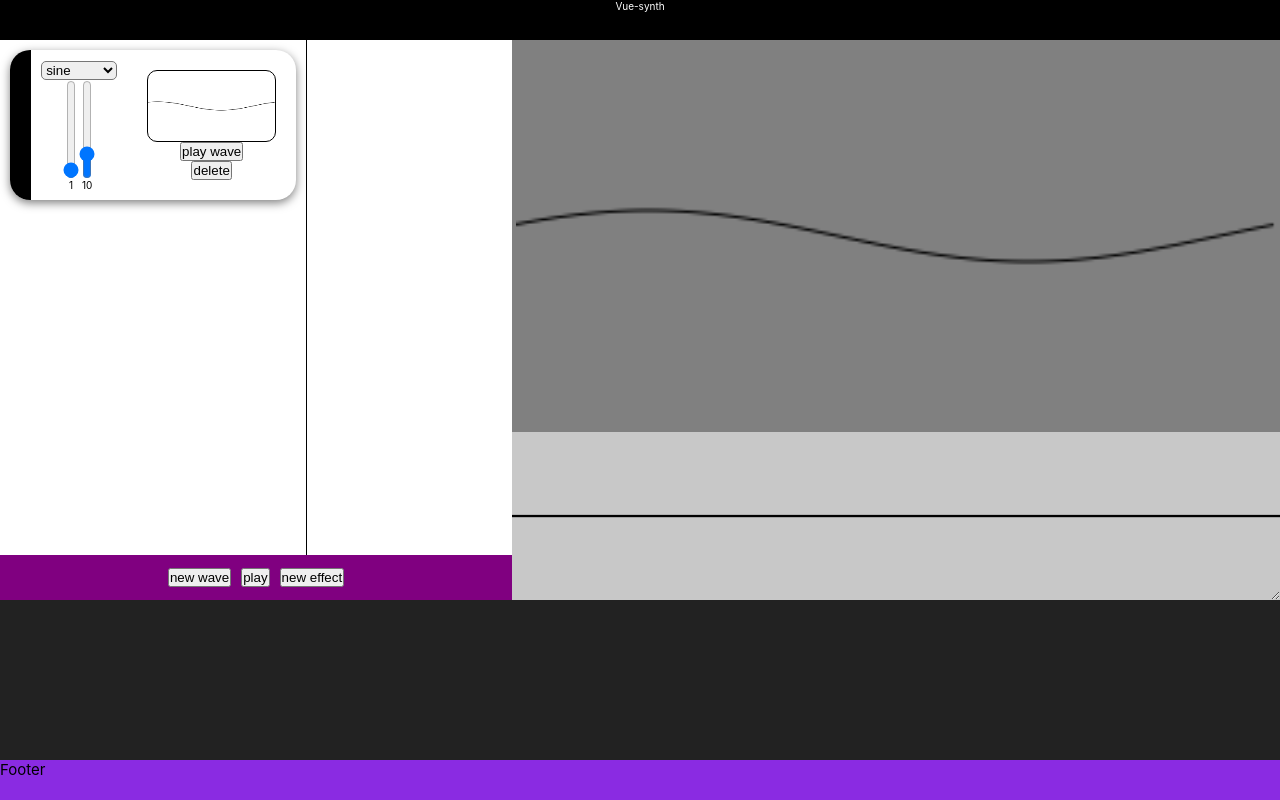
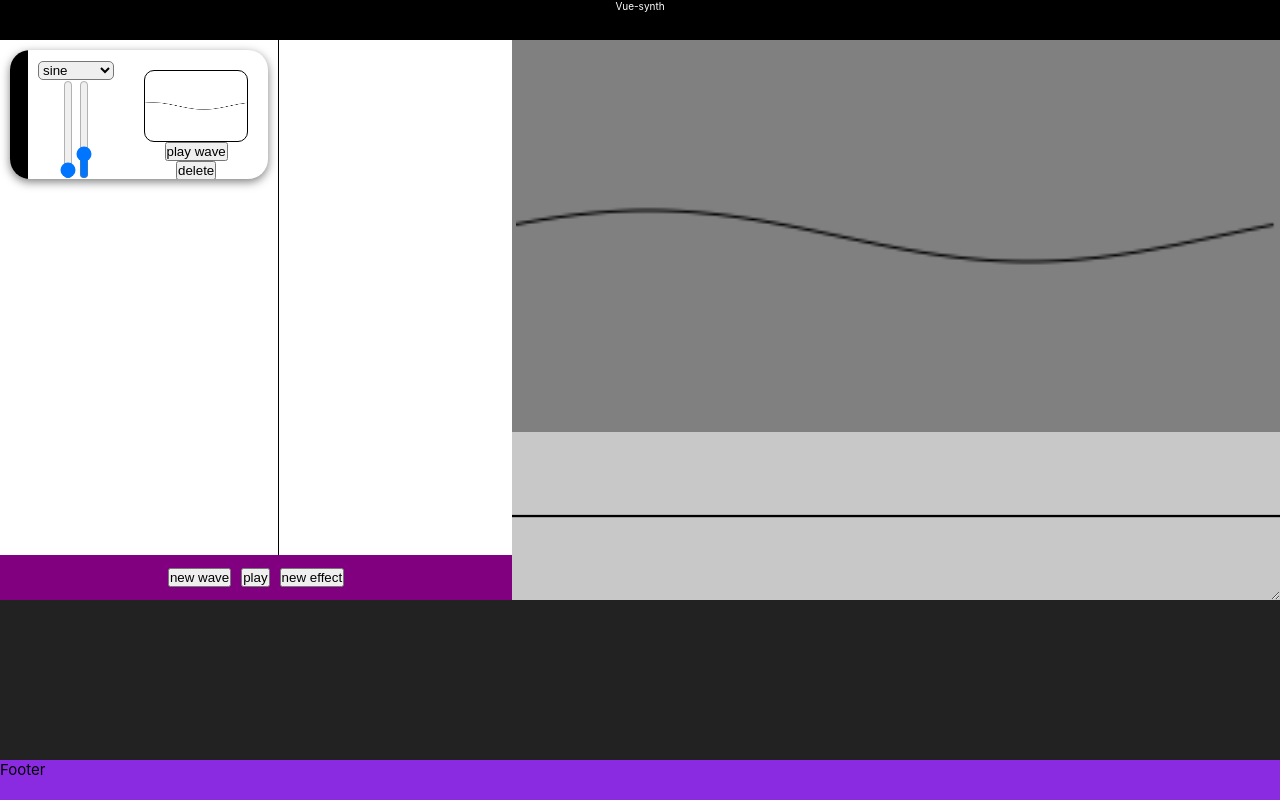
Before and after one commit to guillermoVicenteGonzalez/vue-synth, a Vue app in the folder vue-synth/: page /test in a window 1280 px wide. Both pictures are taken after a click on the button "new wave". Built offline with nearby package versions, Linux system fonts and the light colour scheme.

Commit message:
fixed card dimensions

```diff
--- a/vue-synth/src/components/Waves/AudioModuleCard.vue
+++ b/vue-synth/src/components/Waves/AudioModuleCard.vue
@@ -7,15 +7,18 @@
 <script setup lang="ts"></script>
 
 <style scoped lang="scss">
-$card-width: 30rem;
+$card-width: 100rem;
 $card-height: 15rem;
 $card-padding: 2rem;
 
 .moduleCard {
   max-width: $card-width;
   width: 100%;
-  max-height: $card-height;
-  height: 100%;
+  // max-height: $card-height;
+  // height: 100%;
+  height: fit-content;
+  aspect-ratio: 2/1;
+
 
   box-shadow: 0 0.3rem 1rem rgba(0, 0, 0, 0.5);
   border-radius: 20px;
--- a/vue-synth/src/views/TestView.vue
+++ b/vue-synth/src/views/TestView.vue
@@ -171,7 +171,7 @@ onMounted(() => {
 .components {
   height: 92%;
   display: grid;
-  grid-template-columns: 1.5fr 1fr;
+  grid-template-columns: 1.2fr 1fr;
 
   // &__waveCardList {
   //   border-right: solid 1px black;
--- a/vue-synth/src/widgets/WaveCard.vue
+++ b/vue-synth/src/widgets/WaveCard.vue
@@ -104,9 +104,9 @@ $card-padding: 2rem;
 
 .waveCard {
   // max-width: $card-width;
-  // width: 100%;
+  width: 100%;
   // max-height: $card-height;
-  // height: 100%;
+  height: 100%;
 
   display: grid;
   grid-template-columns: 1fr 2fr 8fr;
```
